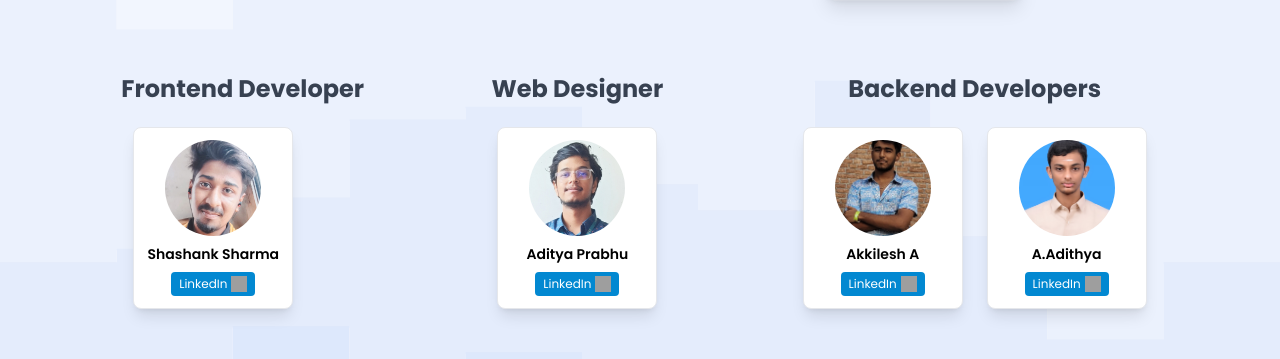
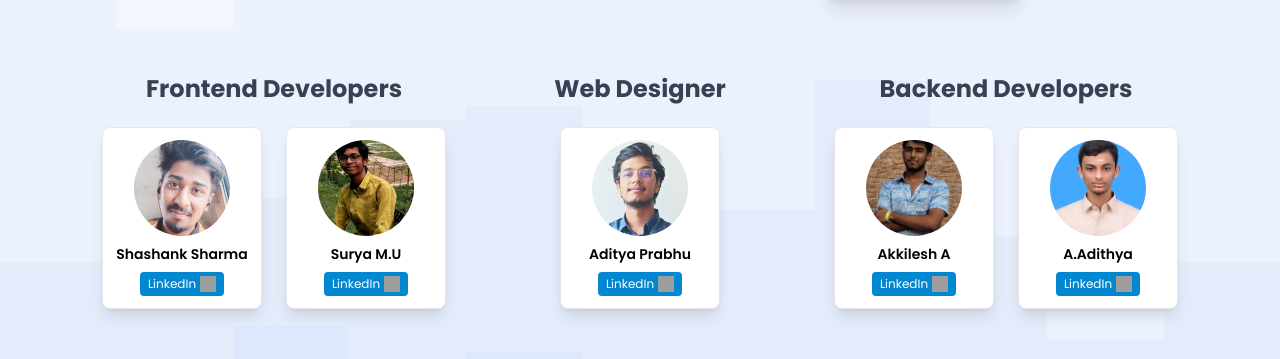
Before and after one commit to Vishal-1004/Lost-Found-Web-Application, a React (Vite) app in the folder frontend/: page /about-us in a window 1280 px wide. Shown: the part 2749-3108 px from the top of the page. Built offline with nearby package versions, Linux system fonts and the light colour scheme; grey boxes are pictures that could not be loaded.

Commit message:
Update AboutUs.jsx

```diff
--- a/frontend/src/pages/AboutUs.jsx
+++ b/frontend/src/pages/AboutUs.jsx
@@ -209,7 +209,7 @@ const AboutUs = () => {
         <div className="flex flex-col md:scale-110 md:py-10 lg:scale-100 lg:flex-row justify-evenly items-center lg:items-end ">
           <div className="inline-block items-bottom">
             <h3 className="text-[24px] text-center font-bold text-gray-700 py-2">
-              Frontend Developer
+              Frontend Developers
             </h3>
             <div className="flex">
               <TeamCard
@@ -217,11 +217,11 @@ const AboutUs = () => {
                 image={shashank}
                 link="https://www.linkedin.com/in/shashank-sharma-733ba126b/"
               />
-{/*               <TeamCard
+               <TeamCard
                 name="Surya M.U"
                 image={surya}
                 link="https://linkedin.com/in/suryamu7"
-              /> */}
+              />
             </div>
           </div>
           <div className="inline-block items-bottom">
```
